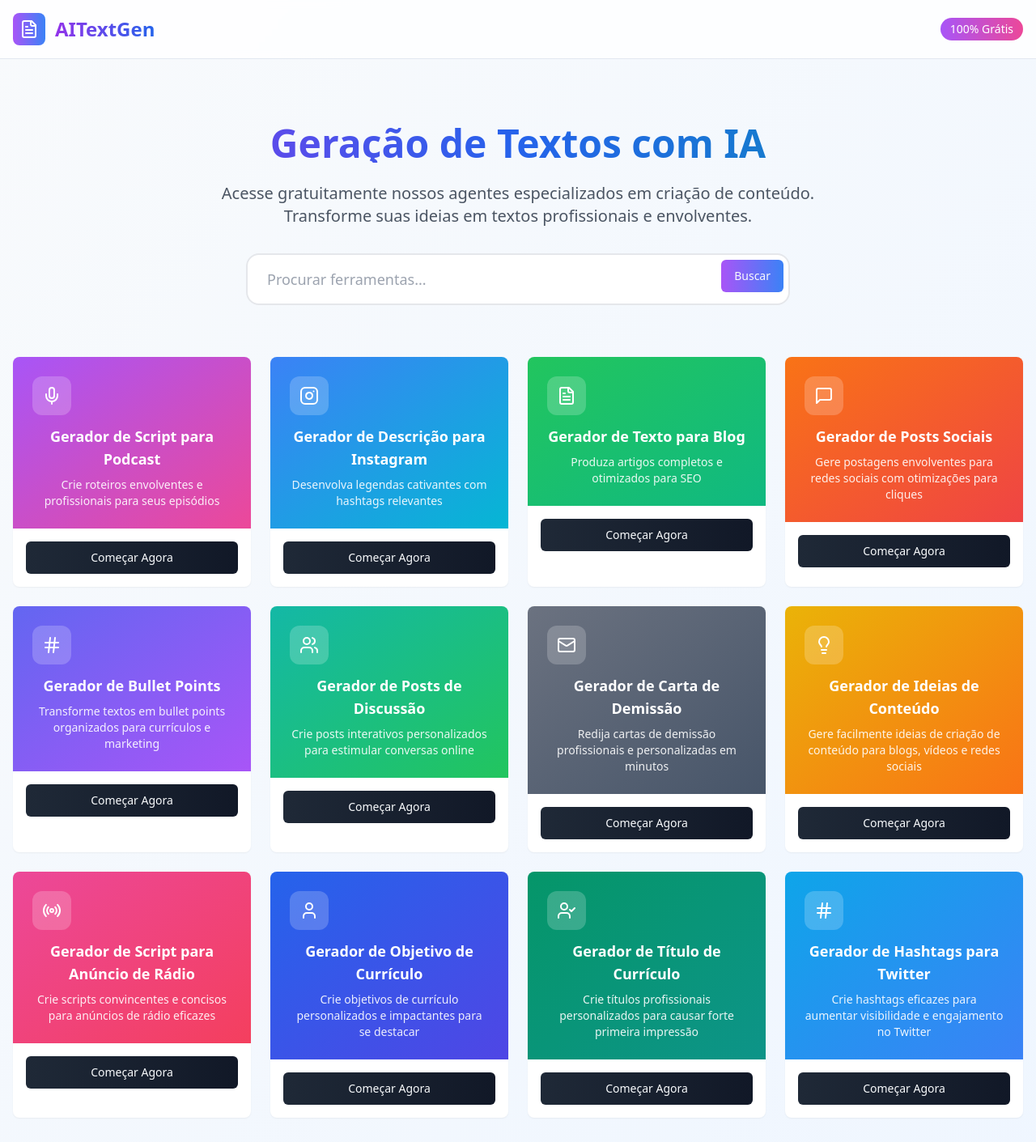
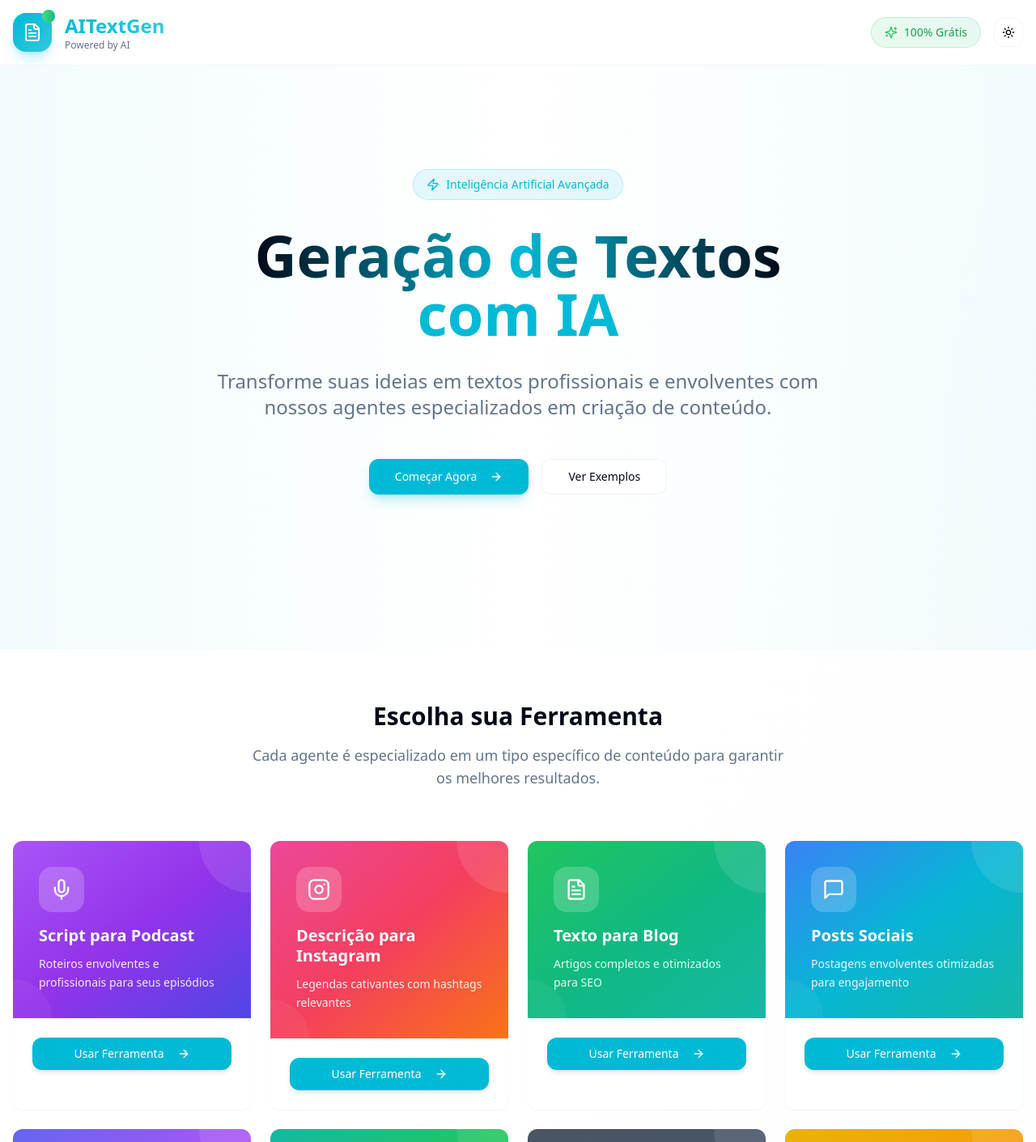
Before and after one commit to coelllho/text-wizard-studio-ai, a React (Vite) app: page / in a window 1280 px wide. Shown: the top 1411 px of the page at 81% size. Built offline with nearby package versions, Linux system fonts and the light colour scheme.

Commit message:
Refactor: Implement dark mode and UI updates
Refactor the site's UI to incorporate a dark theme and modern design elements, inspired by the provided brand image. Implement a theme toggle for light and dark modes, and apply these changes across all pages.

```diff
--- /dev/null
+++ b/src/components/ThemeToggle.tsx
@@ -0,0 +1,47 @@
+
+import { Moon, Sun } from "lucide-react";
+import { Button } from "@/components/ui/button";
+import { useEffect, useState } from "react";
+
+export const ThemeToggle = () => {
+  const [theme, setTheme] = useState<"light" | "dark">("light");
+
+  useEffect(() => {
+    const savedTheme = localStorage.getItem("theme") as "light" | "dark" | null;
+    const prefersDark = window.matchMedia("(prefers-color-scheme: dark)").matches;
+
+    const initialTheme = savedTheme || (prefersDark ? "dark" : "light");
+    setTheme(initialTheme);
+
+    if (initialTheme === "dark") {
+      document.documentElement.classList.add("dark");
+    } else {
+      document.documentElement.classList.remove("dark");
+    }
+  }, []);
+
+  const toggleTheme = () => {
+    const newTheme = theme === "light" ? "dark" : "light";
+    setTheme(newTheme);
+    localStorage.setItem("theme", newTheme);
+
+    if (newTheme === "dark") {
+      document.documentElement.classList.add("dark");
+    } else {
+      document.documentElement.classList.remove("dark");
+    }
+  };
+
+  return (
+    <Button
+      variant="ghost"
+      size="icon"
+      onClick={toggleTheme}
+      className="relative h-9 w-9 rounded-lg border border-border/40 bg-background/50 hover:bg-accent/50 transition-all duration-200"
+    >
+      <Sun className="h-4 w-4 rotate-0 scale-100 transition-all dark:-rotate-90 dark:scale-0" />
+      <Moon className="absolute h-4 w-4 rotate-90 scale-0 transition-all dark:rotate-0 dark:scale-100" />
+      <span className="sr-only">Alternar tema</span>
+    </Button>
+  );
+};
--- a/src/index.css
+++ b/src/index.css
@@ -1,3 +1,4 @@
+
 @tailwind base;
 @tailwind components;
 @tailwind utilities;
@@ -15,8 +16,8 @@
     --popover: 0 0% 100%;
     --popover-foreground: 222.2 84% 4.9%;
 
-    --primary: 222.2 47.4% 11.2%;
-    --primary-foreground: 210 40% 98%;
+    --primary: 188 100% 42%;
+    --primary-foreground: 0 0% 100%;
 
     --secondary: 210 40% 96.1%;
     --secondary-foreground: 222.2 47.4% 11.2%;
@@ -24,71 +25,72 @@
     --muted: 210 40% 96.1%;
     --muted-foreground: 215.4 16.3% 46.9%;
 
-    --accent: 210 40% 96.1%;
-    --accent-foreground: 222.2 47.4% 11.2%;
+    --accent: 188 100% 42%;
+    --accent-foreground: 0 0% 100%;
 
     --destructive: 0 84.2% 60.2%;
     --destructive-foreground: 210 40% 98%;
 
     --border: 214.3 31.8% 91.4%;
     --input: 214.3 31.8% 91.4%;
-    --ring: 222.2 84% 4.9%;
+    --ring: 188 100% 42%;
 
-    --radius: 0.5rem;
+    --radius: 0.75rem;
 
     --sidebar-background: 0 0% 98%;
+    --sidebar-foreground: 240 5.3% 26.1%;
+    --sidebar-primary: 188 100% 42%;
+    --sidebar-primary-foreground: 0 0% 98%;
+    --sidebar-accent: 240 4.8% 95.9%;
+    --sidebar-accent-foreground: 240 5.9% 10%;
+    --sidebar-border: 220 13% 91%;
+    --sidebar-ring: 188 100% 42%;
 
-    --sidebar-foreground: 240 5.3% 26.1%;
-
-    --sidebar-primary: 240 5.9% 10%;
-
-    --sidebar-primary-foreground: 0 0% 98%;
-
-    --sidebar-accent: 240 4.8% 95.9%;
-
-    --sidebar-accent-foreground: 240 5.9% 10%;
-
-    --sidebar-border: 220 13% 91%;
-
-    --sidebar-ring: 217.2 91.2% 59.8%;
+    /* Brand colors inspired by the Lean course image */
+    --brand-teal: 188 100% 42%;
+    --brand-dark: 220 39% 11%;
+    --brand-darker: 220 39% 8%;
+    --brand-gray: 215 16% 47%;
+    --brand-light-gray: 210 40% 96%;
   }
 
   .dark {
-    --background: 222.2 84% 4.9%;
+    --background: 220 39% 11%;
     --foreground: 210 40% 98%;
 
-    --card: 222.2 84% 4.9%;
+    --card: 220 39% 8%;
     --card-foreground: 210 40% 98%;
 
-    --popover: 222.2 84% 4.9%;
+    --popover: 220 39% 8%;
     --popover-foreground: 210 40% 98%;
 
-    --primary: 210 40% 98%;
-    --primary-foreground: 222.2 47.4% 11.2%;
+    --primary: 188 100% 42%;
+    --primary-foreground: 0 0% 100%;
 
-    --secondary: 217.2 32.6% 17.5%;
+    --secondary: 215 27.9% 16.9%;
     --secondary-foreground: 210 40% 98%;
 
-    --muted: 217.2 32.6% 17.5%;
+    --muted: 215 27.9% 16.9%;
     --muted-foreground: 215 20.2% 65.1%;
 
-    --accent: 217.2 32.6% 17.5%;
-    --accent-foreground: 210 40% 98%;
+    --accent: 188 100% 42%;
+    --accent-foreground: 0 0% 100%;
 
     --destructive: 0 62.8% 30.6%;
     --destructive-foreground: 210 40% 98%;
 
-    --border: 217.2 32.6% 17.5%;
-    --input: 217.2 32.6% 17.5%;
-    --ring: 212.7 26.8% 83.9%;
-    --sidebar-background: 240 5.9% 10%;
+    --border: 215 27.9% 16.9%;
+    --input: 215 27.9% 16.9%;
+    --ring: 188 100% 42%;
+
+    --sidebar-background: 220 39% 8%;
     --sidebar-foreground: 240 4.8% 95.9%;
-    --sidebar-primary: 224.3 76.3% 48%;
+    --sidebar-primary: 188 100% 42%;
     --sidebar-primary-foreground: 0 0% 100%;
-    --sidebar-accent: 240 3.7% 15.9%;
+    --sidebar-accent: 215 27.9% 16.9%;
     --sidebar-accent-foreground: 240 4.8% 95.9%;
-    --sidebar-border: 240 3.7% 15.9%;
-    --sidebar-ring: 217.2 91.2% 59.8%;
+    --sidebar-border: 215 27.9% 16.9%;
+    --sidebar-ring: 188 100% 42%;
   }
 }
 
@@ -101,3 +103,23 @@
     @apply bg-background text-foreground;
   }
 }
+
+/* Custom gradients for the brand */
+.gradient-brand-primary {
+  background: linear-gradient(135deg, hsl(var(--brand-teal)) 0%, hsl(var(--brand-dark)) 100%);
+}
+
+.gradient-brand-secondary {
+  background: linear-gradient(135deg, hsl(var(--brand-dark)) 0%, hsl(var(--brand-darker)) 100%);
+}
+
+.glass-effect {
+  backdrop-filter: blur(16px);
+  background: rgba(255, 255, 255, 0.1);
+  border: 1px solid rgba(255, 255, 255, 0.2);
+}
+
+.dark .glass-effect {
+  background: rgba(0, 0, 0, 0.3);
+  border: 1px solid rgba(255, 255, 255, 0.1);
+}
--- a/src/pages/Index.tsx
+++ b/src/pages/Index.tsx
@@ -1,175 +1,220 @@
 
 import { Card, CardContent } from "@/components/ui/card";
 import { Button } from "@/components/ui/button";
-import { FileText, Instagram, Mic, Users, Lightbulb, Radio, User, Hash, MessageSquare, UserCheck, Mail, Calendar } from "lucide-react";
+import { FileText, Instagram, Mic, Users, Lightbulb, Radio, User, Hash, MessageSquare, UserCheck, Mail, Sparkles, ArrowRight, Zap } from "lucide-react";
 import { Link } from "react-router-dom";
+import { ThemeToggle } from "@/components/ThemeToggle";
 
 const Index = () => {
   const tools = [
     {
       id: "podcast",
-      title: "Gerador de Script para Podcast",
-      description: "Crie roteiros envolventes e profissionais para seus episódios",
+      title: "Script para Podcast",
+      description: "Roteiros envolventes e profissionais para seus episódios",
       icon: Mic,
-      gradient: "from-purple-500 to-pink-500",
+      gradient: "from-purple-500 via-purple-600 to-indigo-600",
       path: "/podcast-generator"
     },
     {
       id: "instagram",
-      title: "Gerador de Descrição para Instagram",
-      description: "Desenvolva legendas cativantes com hashtags relevantes",
+      title: "Descrição para Instagram",
+      description: "Legendas cativantes com hashtags relevantes",
       icon: Instagram,
-      gradient: "from-blue-500 to-cyan-500",
+      gradient: "from-pink-500 via-rose-500 to-orange-500",
       path: "/instagram-generator"
     },
     {
       id: "blog",
-      title: "Gerador de Texto para Blog",
-      description: "Produza artigos completos e otimizados para SEO",
+      title: "Texto para Blog",
+      description: "Artigos completos e otimizados para SEO",
       icon: FileText,
-      gradient: "from-green-500 to-emerald-500",
+      gradient: "from-green-500 via-emerald-500 to-teal-500",
       path: "/blog-generator"
     },
     {
       id: "social-post",
-      title: "Gerador de Posts Sociais",
-      description: "Gere postagens envolventes para redes sociais com otimizações para cliques",
+      title: "Posts Sociais",
+      description: "Postagens envolventes otimizadas para engajamento",
       icon: MessageSquare,
-      gradient: "from-orange-500 to-red-500",
+      gradient: "from-blue-500 via-cyan-500 to-teal-500",
       path: "/social-post-generator"
     },
     {
       id: "bullet-points",
-      title: "Gerador de Bullet Points",
-      description: "Transforme textos em bullet points organizados para currículos e marketing",
+      title: "Bullet Points",
+      description: "Listas organizadas para currículos e marketing",
       icon: Hash,
-      gradient: "from-indigo-500 to-purple-500",
+      gradient: "from-indigo-500 via-purple-500 to-pink-500",
       path: "/bullet-points-generator"
     },
     {
       id: "discussion-post",
-      title: "Gerador de Posts de Discussão",
-      description: "Crie posts interativos personalizados para estimular conversas online",
+      title: "Posts de Discussão",
+      description: "Conteúdo interativo para estimular conversas",
       icon: Users,
-      gradient: "from-teal-500 to-green-500",
+      gradient: "from-teal-500 via-green-500 to-emerald-500",
       path: "/discussion-post-generator"
     },
     {
       id: "resignation-letter",
-      title: "Gerador de Carta de Demissão",
-      description: "Redija cartas de demissão profissionais e personalizadas em minutos",
+      title: "Carta de Demissão",
+      description: "Cartas profissionais personalizadas",
       icon: Mail,
-      gradient: "from-gray-500 to-slate-600",
+      gradient: "from-gray-600 via-slate-600 to-zinc-600",
       path: "/resignation-letter-generator"
     },
     {
       id: "content-ideas",
-      title: "Gerador de Ideias de Conteúdo",
-      description: "Gere facilmente ideias de criação de conteúdo para blogs, vídeos e redes sociais",
+      title: "Ideias de Conteúdo",
+      description: "Inspiração criativa para blogs e redes sociais",
       icon: Lightbulb,
-      gradient: "from-yellow-500 to-orange-500",
+      gradient: "from-yellow-500 via-amber-500 to-orange-500",
       path: "/content-ideas-generator"
     },
     {
       id: "radio-ad",
-      title: "Gerador de Script para Anúncio de Rádio",
-      description: "Crie scripts convincentes e concisos para anúncios de rádio eficazes",
+      title: "Anúncio de Rádio",
+      description: "Scripts convincentes para anúncios eficazes",
       icon: Radio,
-      gradient: "from-pink-500 to-rose-500",
+      gradient: "from-pink-500 via-rose-500 to-red-500",
       path: "/radio-ad-generator"
     },
     {
       id: "resume-objective",
-      title: "Gerador de Objetivo de Currículo",
-      description: "Crie objetivos de currículo personalizados e impactantes para se destacar",
+      title: "Objetivo de Currículo",
+      description: "Objetivos impactantes para se destacar",
       icon: User,
-      gradient: "from-blue-600 to-indigo-600",
+      gradient: "from-blue-600 via-indigo-600 to-purple-600",
       path: "/resume-objective-generator"
     },
     {
       id: "resume-headline",
-      title: "Gerador de Título de Currículo",
-      description: "Crie títulos profissionais personalizados para causar forte primeira impressão",
+      title: "Título de Currículo",
+      description: "Headlines profissionais marcantes",
       icon: UserCheck,
-      gradient: "from-emerald-600 to-teal-600",
+      gradient: "from-emerald-600 via-teal-600 to-cyan-600",
       path: "/resume-headline-generator"
     },
     {
       id: "twitter-hashtag",
-      title: "Gerador de Hashtags para Twitter",
-      description: "Crie hashtags eficazes para aumentar visibilidade e engajamento no Twitter",
+      title: "Hashtags para Twitter",
+      description: "Hashtags estratégicas para maior alcance",
       icon: Hash,
-      gradient: "from-sky-500 to-blue-500",
+      gradient: "from-sky-500 via-blue-500 to-indigo-500",
       path: "/twitter-hashtag-generator"
     }
   ];
 
   return (
-    <div className="min-h-screen bg-gradient-to-br from-slate-50 to-blue-50">
-      {/* Header */}
-      <header className="border-b bg-white/80 backdrop-blur-sm">
+    <div className="min-h-screen bg-gradient-to-br from-background via-background to-muted/20">
+      {/* Modern Header */}
+      <header className="sticky top-0 z-50 w-full border-b border-border/40 bg-background/80 backdrop-blur-xl">
         <div className="container mx-auto px-4 py-4">
           <div className="flex items-center justify-between">
-            <div className="flex items-center space-x-3">
-              <div className="w-10 h-10 bg-gradient-to-r from-purple-500 to-blue-500 rounded-lg flex items-center justify-center">
-                <FileText className="h-6 w-6 text-white" />
+            <div className="flex items-center space-x-4">
+              <div className="relative">
+                <div className="w-12 h-12 rounded-2xl bg-gradient-to-br from-primary to-primary/80 flex items-center justify-center shadow-lg shadow-primary/25">
+                  <FileText className="h-6 w-6 text-primary-foreground" />
                 </div>
-              <h1 className="text-2xl font-bold bg-gradient-to-r from-purple-600 to-blue-600 bg-clip-text text-transparent">
+                <div className="absolute -top-1 -right-1 w-4 h-4 bg-gradient-to-r from-green-400 to-emerald-500 rounded-full animate-pulse"></div>
+              </div>
+              <div>
+                <h1 className="text-2xl font-bold bg-gradient-to-r from-primary to-primary/80 bg-clip-text text-transparent">
                   AITextGen
                 </h1>
+                <p className="text-xs text-muted-foreground">Powered by AI</p>
               </div>
-            <div className="flex items-center space-x-2">
-              <span className="px-3 py-1 bg-gradient-to-r from-purple-500 to-pink-500 text-white text-sm rounded-full font-medium">
+            </div>
+            <div className="flex items-center space-x-4">
+              <div className="hidden sm:flex items-center space-x-2 px-4 py-2 rounded-full bg-gradient-to-r from-green-500/10 to-emerald-500/10 border border-green-500/20">
+                <Sparkles className="h-4 w-4 text-green-500" />
+                <span className="text-sm font-medium text-green-600 dark:text-green-400">
                   100% Grátis
                 </span>
+              </div>
+              <ThemeToggle />
             </div>
           </div>
         </div>
       </header>
 
       {/* Hero Section */}
-      <section className="py-20">
-        <div className="container mx-auto px-4 text-center">
-          <h2 className="text-5xl font-bold mb-6 bg-gradient-to-r from-purple-600 via-blue-600 to-cyan-600 bg-clip-text text-transparent">
-            Geração de Textos com IA
+      <section className="relative overflow-hidden py-24 sm:py-32">
+        <div className="absolute inset-0 bg-gradient-to-r from-primary/5 via-transparent to-accent/5"></div>
+        <div className="container mx-auto px-4 text-center relative">
+          <div className="max-w-4xl mx-auto">
+            {/* Badge */}
+            <div className="inline-flex items-center space-x-2 bg-primary/10 border border-primary/20 rounded-full px-4 py-2 mb-8">
+              <Zap className="h-4 w-4 text-primary" />
+              <span className="text-sm font-medium text-primary">Inteligência Artificial Avançada</span>
+            </div>
+
+            {/* Main Heading */}
+            <h2 className="text-5xl sm:text-6xl lg:text-7xl font-bold mb-8 leading-tight">
+              <span className="bg-gradient-to-r from-foreground via-primary to-foreground bg-clip-text text-transparent">
+                Geração de Textos
+              </span>
+              <br />
+              <span className="bg-gradient-to-r from-primary to-accent bg-clip-text text-transparent">
+                com IA
+              </span>
             </h2>
-          <p className="text-xl text-gray-600 mb-8 max-w-3xl mx-auto">
-            Acesse gratuitamente nossos agentes especializados em criação de conteúdo.
-            Transforme suas ideias em textos profissionais e envolventes.
+
+            {/* Subtitle */}
+            <p className="text-xl sm:text-2xl text-muted-foreground mb-12 max-w-3xl mx-auto leading-relaxed">
+              Transforme suas ideias em textos profissionais e envolventes com nossos agentes especializados em criação de conteúdo.
             </p>
 
-          {/* Search Bar */}
-          <div className="max-w-2xl mx-auto mb-16">
-            <div className="relative">
-              <input
-                type="text"
-                placeholder="Procurar ferramentas..."
-                className="w-full px-6 py-4 rounded-2xl border-2 border-gray-200 focus:border-purple-400 focus:outline-none text-lg"
-              />
-              <Button className="absolute right-2 top-2 bg-gradient-to-r from-purple-500 to-blue-500 hover:from-purple-600 hover:to-blue-600">
-                Buscar
+            {/* CTA Button */}
+            <div className="flex flex-col sm:flex-row items-center justify-center gap-4 mb-16">
+              <Button size="lg" className="group bg-gradient-to-r from-primary to-primary/80 hover:from-primary/90 hover:to-primary/70 text-primary-foreground px-8 py-4 rounded-xl shadow-lg shadow-primary/25 hover:shadow-xl hover:shadow-primary/30 transition-all duration-300">
+                Começar Agora
+                <ArrowRight className="ml-2 h-5 w-5 group-hover:translate-x-1 transition-transform" />
+              </Button>
+              <Button variant="outline" size="lg" className="px-8 py-4 rounded-xl border-border/50 hover:border-primary/50 hover:bg-primary/5 transition-all duration-300">
+                Ver Exemplos
               </Button>
             </div>
           </div>
+        </div>
+      </section>
 
       {/* Tools Grid */}
-          <div className="grid md:grid-cols-3 lg:grid-cols-4 gap-6 max-w-7xl mx-auto">
+      <section className="py-16 relative">
+        <div className="container mx-auto px-4">
+          <div className="text-center mb-16">
+            <h3 className="text-3xl font-bold mb-4">Escolha sua Ferramenta</h3>
+            <p className="text-muted-foreground text-lg max-w-2xl mx-auto">
+              Cada agente é especializado em um tipo específico de conteúdo para garantir os melhores resultados.
+            </p>
+          </div>
+
+          <div className="grid md:grid-cols-2 lg:grid-cols-3 xl:grid-cols-4 gap-6 max-w-7xl mx-auto">
             {tools.map((tool) => {
               const IconComponent = tool.icon;
               return (
-                <Card key={tool.id} className="group hover:shadow-2xl transition-all duration-300 border-0 overflow-hidden">
-                  <CardContent className="p-0">
-                    <div className={`bg-gradient-to-br ${tool.gradient} p-6 text-white`}>
-                      <div className="w-12 h-12 bg-white/20 rounded-xl flex items-center justify-center mb-3 group-hover:scale-110 transition-transform">
-                        <IconComponent className="h-6 w-6" />
+                <Card key={tool.id} className="group relative overflow-hidden border-0 bg-card/50 backdrop-blur-sm hover:bg-card/80 transition-all duration-500 hover:scale-[1.02] hover:shadow-2xl hover:shadow-primary/10">
+                  <div className="absolute inset-0 bg-gradient-to-br from-transparent via-primary/5 to-transparent opacity-0 group-hover:opacity-100 transition-opacity duration-500"></div>
+
+                  <CardContent className="p-0 relative">
+                    <div className={`bg-gradient-to-br ${tool.gradient} p-8 text-white relative overflow-hidden`}>
+                      <div className="absolute top-0 right-0 w-32 h-32 bg-white/10 rounded-full -translate-y-16 translate-x-16"></div>
+                      <div className="absolute bottom-0 left-0 w-24 h-24 bg-white/5 rounded-full translate-y-12 -translate-x-12"></div>
+
+                      <div className="relative z-10">
+                        <div className="w-14 h-14 bg-white/20 backdrop-blur-sm rounded-2xl flex items-center justify-center mb-4 group-hover:scale-110 group-hover:rotate-6 transition-all duration-300">
+                          <IconComponent className="h-7 w-7" />
                         </div>
-                      <h3 className="text-lg font-bold mb-2">{tool.title}</h3>
-                      <p className="text-white/90 text-sm">{tool.description}</p>
+                        <h3 className="text-xl font-bold mb-3 leading-tight">{tool.title}</h3>
+                        <p className="text-white/90 text-sm leading-relaxed">{tool.description}</p>
                       </div>
-                    <div className="p-4">
+                    </div>
+
+                    <div className="p-6">
                       <Link to={tool.path}>
-                        <Button className="w-full bg-gradient-to-r from-gray-800 to-gray-900 hover:from-gray-900 hover:to-black">
-                          Começar Agora
+                        <Button className="w-full bg-gradient-to-r from-primary to-primary/80 hover:from-primary/90 hover:to-primary/70 text-primary-foreground font-medium rounded-xl shadow-md hover:shadow-lg transition-all duration-300 group-hover:scale-105">
+                          Usar Ferramenta
+                          <ArrowRight className="ml-2 h-4 w-4 group-hover:translate-x-1 transition-transform" />
                         </Button>
                       </Link>
                     </div>
@@ -181,12 +226,40 @@ const Index = () => {
         </div>
       </section>
 
+      {/* Stats Section */}
+      <section className="py-16 bg-gradient-to-r from-primary/5 via-transparent to-accent/5">
+        <div className="container mx-auto px-4">
+          <div className="grid md:grid-cols-3 gap-8 max-w-4xl mx-auto text-center">
+            <div className="space-y-2">
+              <div className="text-4xl font-bold text-primary">12+</div>
+              <div className="text-muted-foreground">Ferramentas Especializadas</div>
+            </div>
+            <div className="space-y-2">
+              <div className="text-4xl font-bold text-primary">100%</div>
+              <div className="text-muted-foreground">Gratuito</div>
+            </div>
+            <div className="space-y-2">
+              <div className="text-4xl font-bold text-primary">∞</div>
+              <div className="text-muted-foreground">Possibilidades</div>
+            </div>
+          </div>
+        </div>
+      </section>
+
       {/* Footer */}
-      <footer className="border-t bg-white py-8">
-        <div className="container mx-auto px-4 text-center">
-          <p className="text-gray-600">
+      <footer className="border-t border-border/40 bg-muted/30 py-12">
+        <div className="container mx-auto px-4">
+          <div className="flex flex-col md:flex-row items-center justify-between">
+            <div className="flex items-center space-x-3 mb-4 md:mb-0">
+              <div className="w-8 h-8 rounded-lg bg-gradient-to-br from-primary to-primary/80 flex items-center justify-center">
+                <FileText className="h-4 w-4 text-primary-foreground" />
+              </div>
+              <span className="font-semibold text-foreground">AITextGen</span>
+            </div>
+            <p className="text-muted-foreground text-center">
               © 2024 AITextGen. Ferramenta gratuita para criação de conteúdo com IA.
             </p>
+          </div>
         </div>
       </footer>
     </div>
```
Also changed, not shown: src/components/TextGenerator.tsx (+116 -120 lines). Lines whose indentation alone changed are shown as unchanged.
